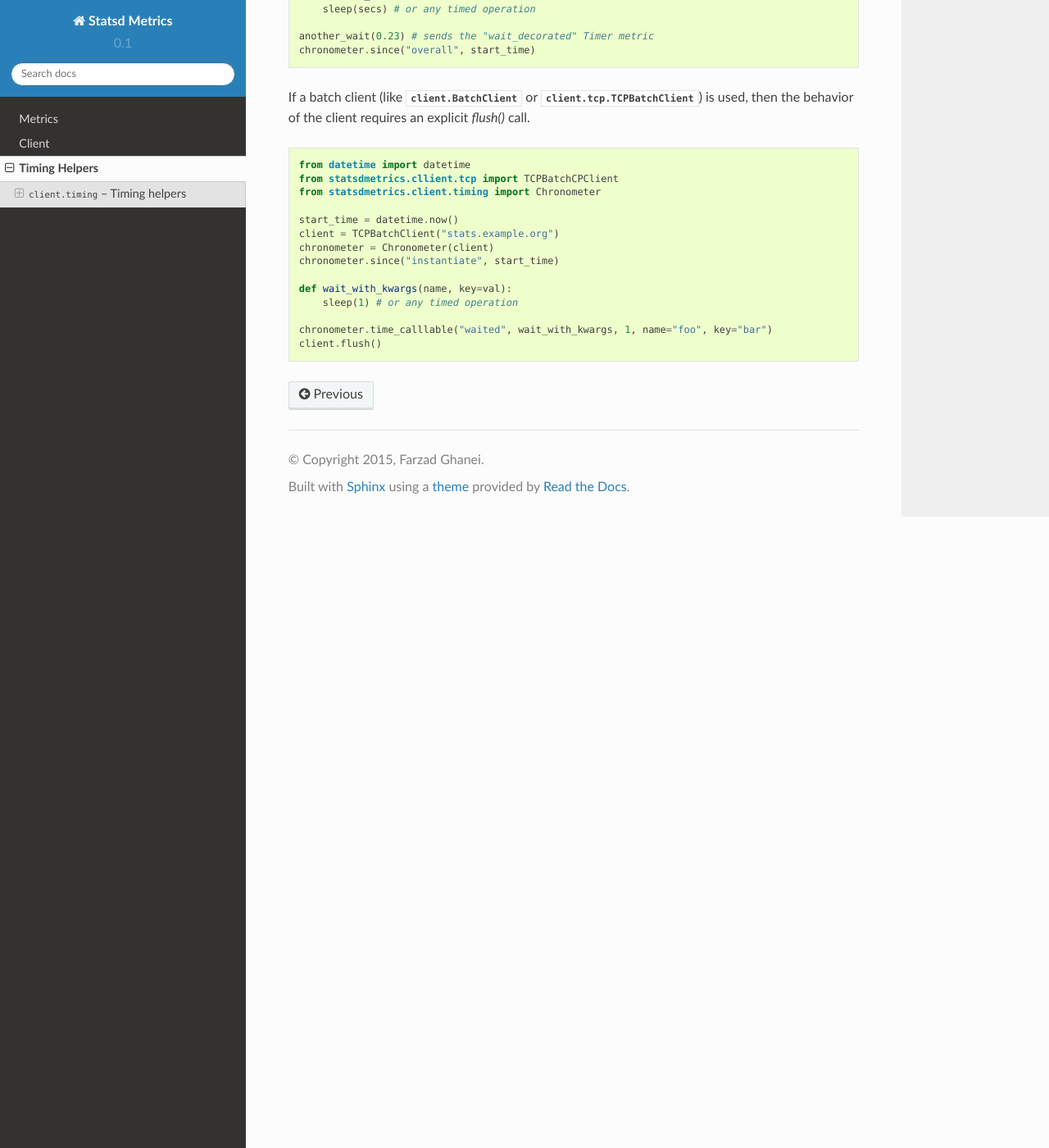
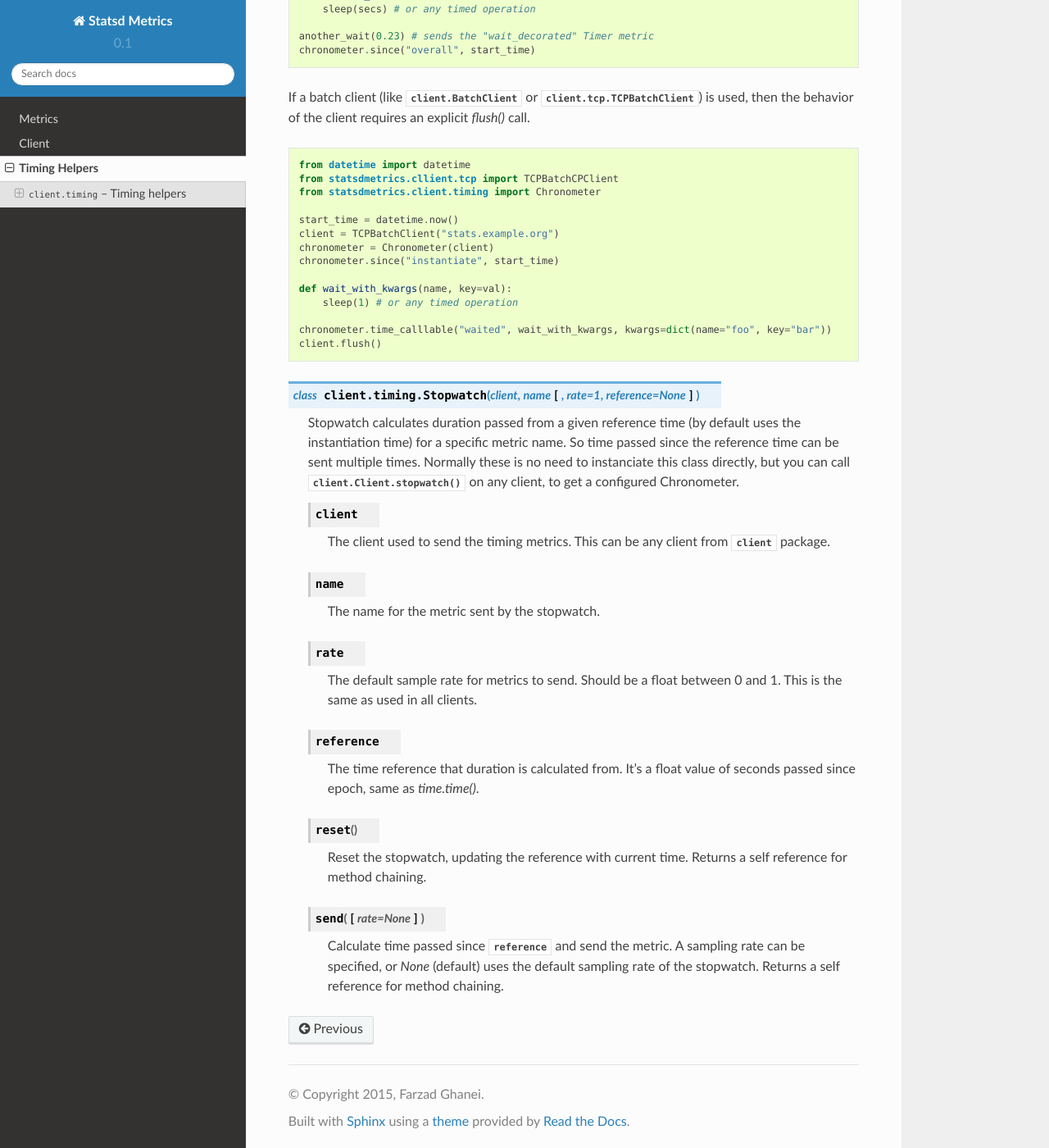
Before and after one commit to farzadghanei/statsd-metrics, a Sphinx documentation site: the page built from docs/client_timing.rst, in a window 1280 px wide and 1400 px high, scrolled down 1335 px. Shown: the whole window at 82% size. Built offline with Sphinx 7.4.7 and the Read the Docs theme 2.0.0, drawn with Linux system fonts in a browser that asks for light colours; cross-references to code outside the pages are shown as plain code; some of the changed text lies outside the part shown.

Commit message:
Improve documentation of client timing helpers
Added description and API for Stopwatch class (examples are still
missing).

Added docs for methods on the client to create chornometer and
stopwatches.

Updated the docs on time_callable() API with changes on args and kwargs
moving away from variable length args.

```diff
--- a/docs/client_timing.rst
+++ b/docs/client_timing.rst
@@ -18,7 +18,7 @@ Classes to help measure time and send :class:`metrics.Timer` metrics using any :
     Chronometer calculates duration (of function calls, etc.) and
     sends them with provided metric names.
     Normally these is no need to instanciate this class directly, but
-    you can call :method:`client.Client.chronometer` on any client, to
+    you can call :meth:`client.Client.chronometer` on any client, to
     get a configured Chronometer.
 
     .. data:: client
@@ -39,9 +39,9 @@ Classes to help measure time and send :class:`metrics.Timer` metrics using any :
         or a :class:`datetime.datetime` instance.
         Rate is the sample rate to use, or None to use the default sample rate of the Chronometer.
 
-    .. method:: time_calllable(name, target, [rate=None], [\*args], [\*\*kwargs])
+    .. method:: time_calllable(name, target[, rate=None, args=(), kwargs={}])
 
-        Calculate the time it takes to run the callable `target` (with provided \*args and \*\*kwargs)
+        Calculate the time it takes to run the callable `target` (with provided args and kwargs)
         and send the a :class:`~metrics.Timer` metric with the specific name.
         Rate is the sample rate to use, or None to use the default sample rate of the Chronometer.
 
@@ -97,5 +97,46 @@ is used, then the behavior of the client requires an explicit `flush()` call.
     def wait_with_kwargs(name, key=val):
         sleep(1) # or any timed operation
 
-    chronometer.time_calllable("waited", wait_with_kwargs, 1, name="foo", key="bar")
+    chronometer.time_calllable("waited", wait_with_kwargs, kwargs=dict(name="foo", key="bar"))
     client.flush()
+
+
+.. class:: Stopwatch(client, name, [rate=1, reference=None])
+
+    Stopwatch calculates duration passed from a given reference time (by default uses
+    the instantiation time) for a specific metric name.
+    So time passed since the reference time can be sent multiple times.
+    Normally these is no need to instanciate this class directly, but
+    you can call :meth:`client.Client.stopwatch` on any client, to
+    get a configured Chronometer.
+
+    .. data:: client
+
+        The client used to send the timing metrics. This can be any client
+        from :mod:`client` package.
+
+    .. data:: name
+
+        The name for the metric sent by the stopwatch.
+
+    .. data:: rate
+
+        The default sample rate for metrics to send. Should be a float between 0 and 1.
+        This is the same as used in all clients.
+
+    .. data:: reference
+
+        The time reference that duration is calculated from. It's a float value
+        of seconds passed since epoch, same as `time.time()`.
+
+    .. method:: reset()
+
+        Reset the stopwatch, updating the reference with current time.
+        Returns a self reference for method chaining.
+
+    .. method:: send([rate=None])
+
+        Calculate time passed since :attr:`reference` and send the metric.
+        A sampling rate can be specified, or `None` (default) uses the default
+        sampling rate of the stopwatch.
+        Returns a self reference for method chaining.
--- a/docs/index.rst
+++ b/docs/index.rst
@@ -39,9 +39,10 @@ Clients
 * :class:`~client.tcp.TCPClient`: Sends request on each call using TCP
 * :class:`~client.tcp.TCPBatchClient`: Buffers metrics and flushes them in batch requests using TCP
 
-Easy Timing
------------
+Timing Helpers
+--------------
 * :class:`~client.timing.Chronometer`: Measure duration and send multiple :class:`~metrics.Timer` metrics
+* :class:`~client.timing.Stopwatch`: Measure time passed from a given reference and send :class:`~metrics.Timer` metrics with a specific name
 
 Installation
 ============
```
Also changed, not shown: other parts of docs/client_timing.rst (+1 -1 lines), docs/client.rst (+9 -0 lines).
